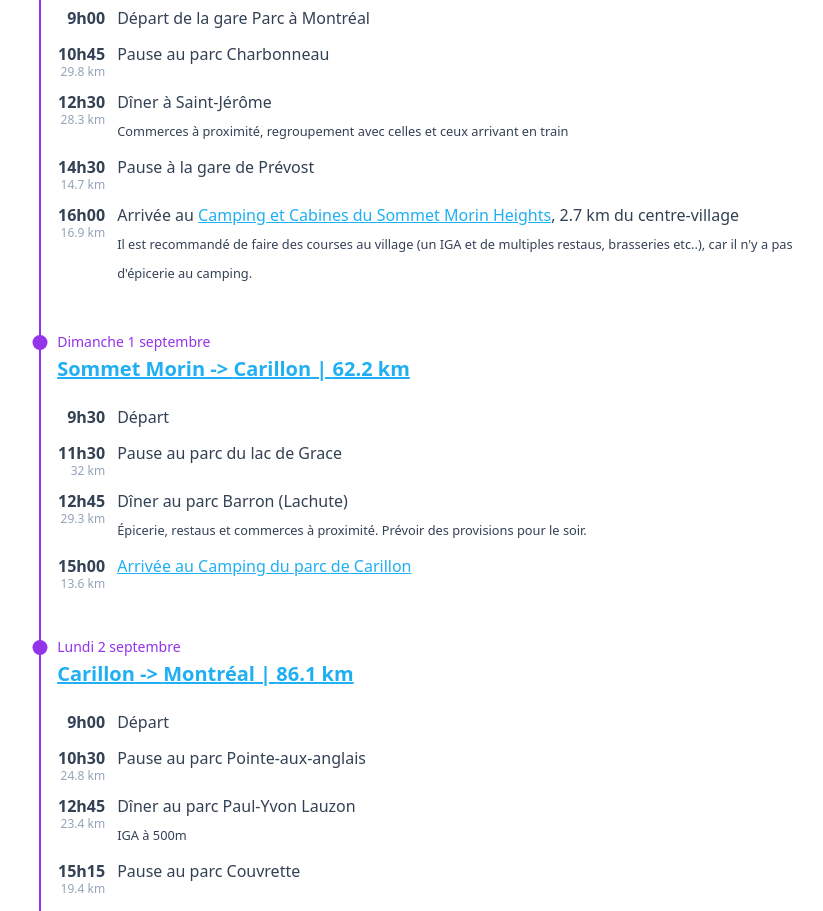
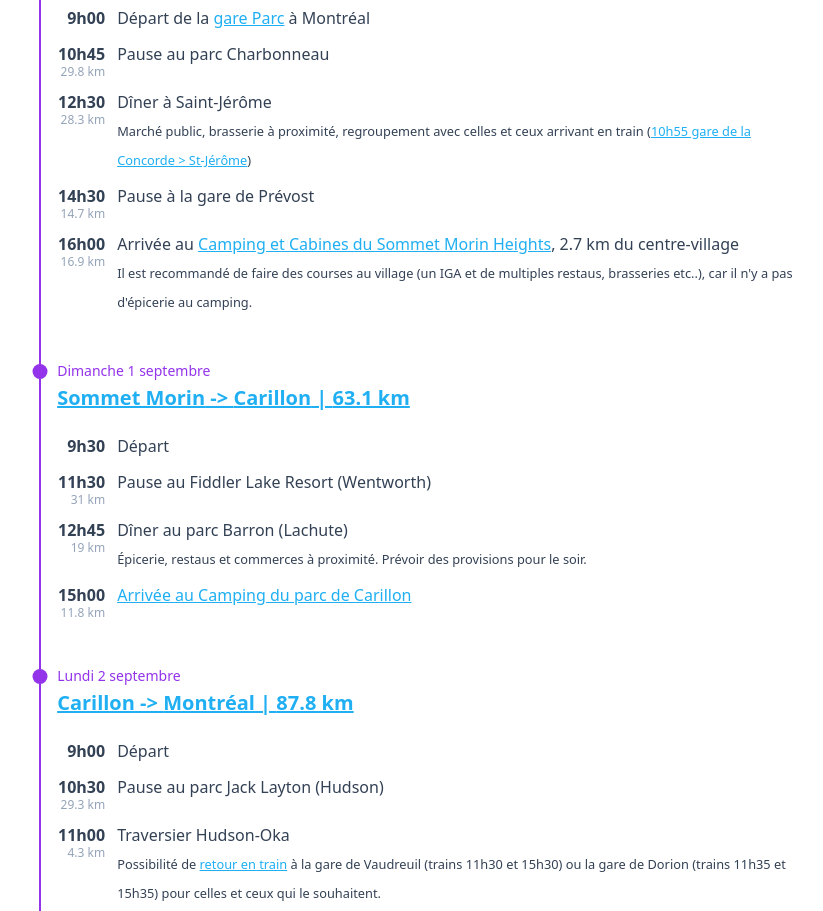
Before and after one commit to kfedorov/cavalcades, a SvelteKit app: page / in a window 1280 px wide. Shown: the part 400-1311 px from the top of the page, without its empty margins (221-1044 px from the left). Built offline with nearby package versions, Linux system fonts and the light colour scheme.

Commit message:
Add links for trains and update days 2-3

```diff
--- a/src/routes/+page.svelte
+++ b/src/routes/+page.svelte
@@ -60,7 +60,13 @@
 				l'auto-solo pour de petits ou grands trajets partout au Québec.
 			</p>
 
-			<h2 id="itineraire">🗺️ Notre itinéraire</h2>
+			<h2 id="itineraire">
+				🗺️ Notre itinéraire <span class="text-base"
+					>(<Link href="https://drive.google.com/file/d/17BvMGbyzwGGU2euSs7fJw2s-jS9NMKrB/view"
+						>⬇️Télécharger</Link
+					>)</span
+				>
+			</h2>
 
 			<Timeline>
 				<Jour
@@ -70,12 +76,20 @@
 					length="92.4 km"
 					link="https://www.google.com/maps/dir/Gare+Parc,+Avenue+Ogilvy,+Montreal,+QC/Charbonneau+Park/Saint-J%C3%A9r%C3%B4me,+QC/P'tit+Train+du+Nord/Morin-Heights,+QC/Camping+et+cabines+du+Sommet+Morin+Heights/@45.7399553,-74.1619252,10.26z/data=!4m38!4m37!1m5!1m1!1s0x4cc9190e664c1001:0x3ff96401ebfbf2d9!2m2!1d-73.6239467!2d45.5316087!1m5!1m1!1s0x4cc9270e3e569b49:0xe83cd7a7ea124059!2m2!1d-73.7823085!2d45.6380254!1m5!1m1!1s0x4ccf2ca32d386ced:0x5040cadae4d5210!2m2!1d-74.004948!2d45.775357!1m5!1m1!1s0x4ccf3851962b493b:0x7d6d127eb50ea837!2m2!1d-74.0754273!2d45.8727192!1m5!1m1!1s0x4ccf3cbb81e557e1:0x5c35a4196fc4a59a!2m2!1d-74.2457451!2d45.9038257!1m5!1m1!1s0x4ccf3cea3f61caab:0xaffd5110ea43f64e!2m2!1d-74.268425!2d45.9048027!3e1?entry=ttu"
 				>
-					<Heure start="9h00">Départ de la gare Parc à Montréal</Heure>
+					<Heure start="9h00"
+						>Départ de la <Link href="https://g.co/kgs/xmD6wM9">gare Parc</Link> à Montréal</Heure
+					>
 					<Heure start="10h45" distance="29.8">Pause au parc Charbonneau</Heure>
 					<Heure start="12h30" distance="28.3">
 						Dîner à Saint-Jérôme
 						<br />
-						<small>Commerces à proximité, regroupement avec celles et ceux arrivant en train</small>
+						<small
+							>Marché public, brasserie à proximité, regroupement avec celles et ceux arrivant en
+							train (<Link
+								href="https://exo.quebec/Media/Default/z/lignes/train/TRAINS/SJ/exo12-20240322_21001231.pdf"
+								>10h55 gare de la Concorde > St-Jérôme</Link
+							>)</small
+						>
 					</Heure>
 					<Heure start="14h30" distance="14.7">Pause à la gare de Prévost</Heure>
 					<Heure start="16h00" distance="16.9">
@@ -93,19 +107,19 @@
 					date="Dimanche 1 septembre"
 					start="Sommet Morin"
 					end="Carillon"
-					length="62.2 km"
-					link="https://www.google.com/maps/dir/Camping+et+cabines+du+Sommet+Morin+Heights,+Rue+Bennett,+Morin-Heights,+QC/Fiddler+Lake+Resort,+1000+Route+329,+Mille-Isles,+Quebec+J0R+1A0/Lac+Grace,+Argenteuil,+QC/Parc+Barron,+Rue+Principale,+Lachute,+QC/Parc+de+Carillon+-+Camping+municipal,+Rue+du+Plein+Air,+Argenteuil,+QC/@45.7404178,-74.4773111,10.84z/data=!4m37!4m36!1m5!1m1!1s0x4ccf3cea3f61caab:0xaffd5110ea43f64e!2m2!1d-74.268425!2d45.9048027!1m10!1m1!1s0x4ccf2428f3cf5c6f:0x67077b4257d77482!2m2!1d-74.2361802!2d45.8090471!3m4!1m2!1d-74.3360452!2d45.7864475!3s0x4ccf211b24c8b24d:0xb686327a90569b6!1m5!1m1!1s0x4ccf20cf22365bcf:0x14045dbe2230235f!2m2!1d-74.3196305!2d45.7651188!1m5!1m1!1s0x4ccedbdd0fa333a9:0xd0d7ef02ae1f0d3c!2m2!1d-74.3402016!2d45.6577573!1m5!1m1!1s0x4ccec4e667a07561:0x15acd5d74b36a741!2m2!1d-74.3791539!2d45.5716432!3e1?entry=ttu"
+					length="63.1 km"
+					link="https://www.google.com/maps/place/Municipality+of+the+Township+of+Wentworth/@45.7441085,-74.7335033,10.48z/data=!4m51!1m44!4m43!1m11!1m2!1s0x4ccf3cea3f61caab:0xaffd5110ea43f64e!2sCamping+et+cabines+du+Sommet+Morin+Heights,+Rue+Bennett,+Morin-Heights,+QC!2m2!1d-74.268425!2d45.9048027!3m4!1m2!1d-74.2585645!2d45.7841043!3s0x4ccf26eeac810831:0xd1a31d1e6ba67817!1m11!1m2!1s0x4ccf2060dc6e5b03:0x5c278d2489e18374!2sMunicipality+of+the+Township+of+Wentworth,+175+Chem.+Louisa,+Wentworth,+Quebec+J8H+0C7!2m2!1d-74.3834524!2d45.7673923!3m4!1m2!1d-74.3272595!2d45.719797!3s0x4cced8b61e08dc23:0x497df937c8952551!1m6!1m2!1s0x4ccedbdd0fa333a9:0xd0d7ef02ae1f0d3c!2sBarron+Park,+Rue+Principale,+Lachute,+QC!2m2!1d-74.3402016!2d45.6577573!1m6!1m2!1s0x4ccedb7615b2d939:0x990ae2d8395b4759!2sMaxi+Lachute+Principale,+Rue+Principale,+Lachute,+QC!2m2!1d-74.345166!2d45.65619!1m3!2m2!1d-74.375428!2d45.5697505!3e1!3m5!1s0x4ccf2060dc6e5b03:0x5c278d2489e18374!8m2!3d45.7673923!4d-74.3834524!16s%2Fg%2F11bbx0590p?entry=ttu"
 				>
 					<Heure start="9h30">Départ</Heure>
-					<Heure start="11h30" distance="32">Pause au parc du lac de Grace</Heure>
-					<Heure start="12h45" distance="29.3">
+					<Heure start="11h30" distance="31">Pause au Fiddler Lake Resort (Wentworth)</Heure>
+					<Heure start="12h45" distance="19">
 						Dîner au parc Barron (Lachute)
 						<br />
 						<small
 							>Épicerie, restaus et commerces à proximité. Prévoir des provisions pour le soir.
 						</small>
 					</Heure>
-					<Heure start="15h00" distance="13.6"
+					<Heure start="15h00" distance="11.8"
 						><Link href="https://stada.ca/citoyens/parcs-et-camping/"
 							>Arrivée au Camping du parc de Carillon</Link
 						></Heure
@@ -115,18 +129,28 @@
 					date="Lundi 2 septembre"
 					start="Carillon"
 					end="Montréal"
-					length="86.1 km"
-					link="https://www.google.com/maps/dir/Carillon+Park+Municipal+Campground,+Rue+du+Plein+Air,+Argenteuil+Regional+County+Municipality,+QC/Pointe-aux-Anglais+Park/Parc+Paul-Yvon-Lauzon,+Rue+Cl%C3%A9ment,+Saint-Joseph-du-lac,+Quebec+J0N/Parc+couvrette,+Parc+Couvrette,+665+Rue+des+Jardins-Sainte-Doroth%C3%A9e,+Laval,+Quebec+H7X+2K4/Gare+Parc,+Avenue+Ogilvy,+Montreal,+QC/@45.4867536,-74.3438809,10.3z/data=!4m37!4m36!1m5!1m1!1s0x4ccec4e667a07561:0x15acd5d74b36a741!2m2!1d-74.3791539!2d45.5716432!1m5!1m1!1s0x4ccecdbe57c1c58f:0xc902664d7544588b!2m2!1d-74.1701657!2d45.498245!1m10!1m1!1s0x4cc9315ef77e7d63:0xf1aa2c9604018d9f!2m2!1d-73.988708!2d45.5247399!3m4!1m2!1d-73.9624312!2d45.5126682!3s0x4cc9304805e253db:0xaf9a226d885f71a8!1m5!1m1!1s0x4cc92357fc0880e5:0xa96f6a72a0a1191b!2m2!1d-73.8062583!2d45.5223134!1m5!1m1!1s0x4cc9190e664c1001:0x3ff96401ebfbf2d9!2m2!1d-73.6239467!2d45.5316087!3e1?entry=ttu"
+					length="87.8 km"
+					link="https://www.google.com/maps/dir/Carillon+Park+Municipal+Campground/Jack+Layton+Park/Traverse+Oka-Hudson,+158+Rue+Main,+Hudson,+Quebec+J0P+1H0/Parc+Paul-Yvon-Lauzon/Parc+couvrette/Gare+Parc,+Avenue+Ogilvy,+Montreal,+QC/@45.46169,-74.2953117,10.46z/data=!4m68!4m67!1m20!1m1!1s0x4ccec4e667a07561:0x15acd5d74b36a741!2m2!1d-74.3791539!2d45.5716432!3m4!1m2!1d-74.3842886!2d45.5677074!3s0x4ccec4eef7683835:0x967e914dec07700b!3m4!1m2!1d-74.3527489!2d45.5110023!3s0x4ccec601becce43b:0xb0431820f5b02ad6!3m4!1m2!1d-74.3227912!2d45.4912951!3s0x4ccec8c17e73fb5d:0x12f580ac3d5b17f9!1m5!1m1!1s0x4cc934ea65635823:0xfb129b1d9f32a2b6!2m2!1d-74.1364963!2d45.4604808!1m10!1m1!1s0x4cc9344dc7872309:0x4c3dcd8cd139edc9!2m2!1d-74.1034551!2d45.4430264!3m4!1m2!1d-73.9828273!2d45.5076802!3s0x4cc931ad05f2c09d:0xa17d7ad778ab11e8!1m10!1m1!1s0x4cc9315ef77e7d63:0xf1aa2c9604018d9f!2m2!1d-73.988708!2d45.5247399!3m4!1m2!1d-73.9624312!2d45.5126682!3s0x4cc9304805e253db:0xaf9a226d885f71a8!1m10!1m1!1s0x4cc92357fc0880e5:0xa96f6a72a0a1191b!2m2!1d-73.8062583!2d45.5223134!3m4!1m2!1d-73.6588266!2d45.5385692!3s0x4cc918ed8ba25837:0xc83bfbf309a4bf00!1m5!1m1!1s0x4cc9190e664c1001:0x3ff96401ebfbf2d9!2m2!1d-73.6239467!2d45.5316087!3e1?entry=ttu"
 				>
 					<Heure start="9h00">Départ</Heure>
-					<Heure start="10h30" distance="24.8">Pause au parc Pointe-aux-anglais</Heure>
-					<Heure start="12h45" distance="23.4">
-						Dîner au parc Paul-Yvon Lauzon
+					<Heure start="10h30" distance="29.3">Pause au parc Jack Layton (Hudson)</Heure>
+					<Heure start="11h00" distance="4.3"
+						>Traversier Hudson-Oka <br />
+						<small
+							>Possibilité de <Link
+								href="https://exo.quebec/Media/Default/z/lignes/train/TRAINS/VH/exo11-20240322_21001231.pdf"
+								>retour en train</Link
+							> à la gare de Vaudreuil (trains 11h30 et 15h30) ou la gare de Dorion (trains 11h35 et
+							15h35) pour celles et ceux qui le souhaitent.</small
+						></Heure
+					>
+					<Heure start="12h30" distance="16.9">
+						Dîner au parc Paul-Yvon Lauzon (Saint Joseph du Lac)
 						<br />
 						<small>IGA à 500m</small>
 					</Heure>
-					<Heure start="15h15" distance="19.4">Pause au parc Couvrette</Heure>
-					<Heure start="17h00" distance="18.4">Arrivée de la Cavalcade 2024!</Heure>
+					<Heure start="14h30" distance="19.4">Pause au parc Couvrette (Laval)</Heure>
+					<Heure start="16h00" distance="18.4">Arrivée de la Cavalcade 2024!</Heure>
 				</Jour>
 			</Timeline>
 
```
